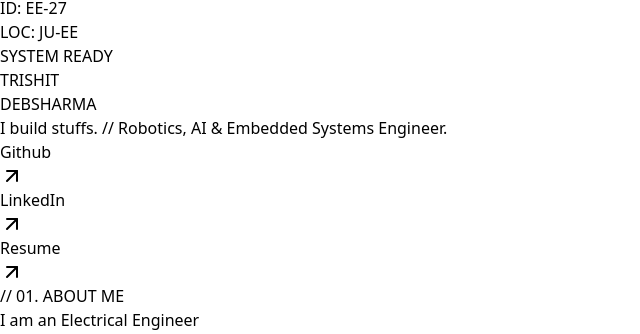
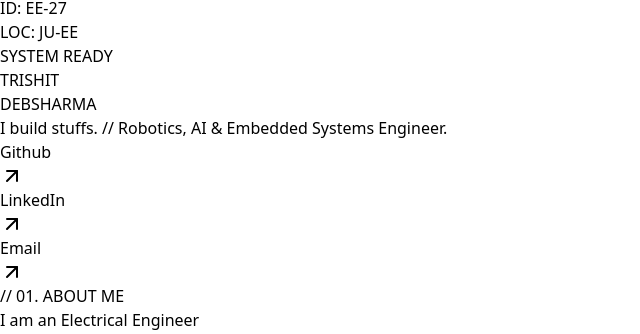
Before and after one commit to DevVortex504/portfolio, a React (Vite) app: page / in a window 1280 px wide. Shown: the part 936-1270 px from the top of the page, without its empty margins (0-640 px from the left). Built offline with nearby package versions, Linux system fonts and the light colour scheme.

Commit message:
added email

```diff
--- a/src/App.jsx
+++ b/src/App.jsx
@@ -262,7 +262,7 @@ const TerminalContact = ({ theme, colors }) => {
             {showButtons && (
               <div className="space-y-3">
                 <a
-                  href="mailto:contact@trishit.ee"
+                  href="mailto:debsharmatrishit@gmail.com"
                   className={`flex items-center gap-3 p-4 border ${colors.border} ${colors.hover} transition-colors group`}
                 >
                   <Mail className="w-5 h-5" />
@@ -270,7 +270,7 @@ const TerminalContact = ({ theme, colors }) => {
                 </a>
 
                 <a
-                  href="https://github.com/yourusername"
+                  href="https://github.com/DevVortex504"
                   target="_blank"
                   rel="noopener noreferrer"
                   className={`flex items-center gap-3 p-4 border ${colors.border} ${colors.hover} transition-colors group`}
@@ -280,7 +280,7 @@ const TerminalContact = ({ theme, colors }) => {
                 </a>
 
                 <a
-                  href="https://linkedin.com/in/yourusername"
+                  href="https://www.linkedin.com/in/trishit-debsharma"
                   target="_blank"
                   rel="noopener noreferrer"
                   className={`flex items-center gap-3 p-4 border ${colors.border} ${colors.hover} transition-colors group`}
@@ -290,7 +290,7 @@ const TerminalContact = ({ theme, colors }) => {
                 </a>
 
                 <button
-                  onClick={() => navigator.clipboard.writeText('contact@trishit.ee')}
+                  onClick={() => navigator.clipboard.writeText('debsharmatrishit@gmail.com')}
                   className={`w-full flex items-center gap-3 p-4 border ${colors.border} ${colors.hover} transition-colors group`}
                 >
                   <svg className="w-5 h-5" fill="none" stroke="currentColor" viewBox="0 0 24 24">
@@ -545,11 +545,15 @@ export default function App() {
               </div>
 
               <div className="mt-16 flex flex-wrap gap-4">
-                 {['Github', 'LinkedIn', 'Resume'].map((item) => (
-                   <a key={item} href="#" className={`group flex items-center gap-2 text-sm border ${colors.border} px-6 py-3 hover:bg-zinc-800 hover:text-white transition-colors uppercase font-bold tracking-wider`}>
-                     {item} <ArrowUpRight className="w-3 h-3 group-hover:translate-x-1 transition-transform" />
-                   </a>
-                 ))}
+                 <a href="https://github.com/DevVortex504" target="_blank" rel="noopener noreferrer" className={`group flex items-center gap-2 text-sm border ${colors.border} px-6 py-3 hover:bg-zinc-800 hover:text-white transition-colors uppercase font-bold tracking-wider`}>
+                   Github <ArrowUpRight className="w-3 h-3 group-hover:translate-x-1 transition-transform" />
+                 </a>
+                 <a href="https://www.linkedin.com/in/trishit-debsharma" target="_blank" rel="noopener noreferrer" className={`group flex items-center gap-2 text-sm border ${colors.border} px-6 py-3 hover:bg-zinc-800 hover:text-white transition-colors uppercase font-bold tracking-wider`}>
+                   LinkedIn <ArrowUpRight className="w-3 h-3 group-hover:translate-x-1 transition-transform" />
+                 </a>
+                 <a href="mailto:debsharmatrishit@gmail.com" className={`group flex items-center gap-2 text-sm border ${colors.border} px-6 py-3 hover:bg-zinc-800 hover:text-white transition-colors uppercase font-bold tracking-wider`}>
+                   Email <ArrowUpRight className="w-3 h-3 group-hover:translate-x-1 transition-transform" />
+                 </a>
               </div>
             </div>
         </section>
```
